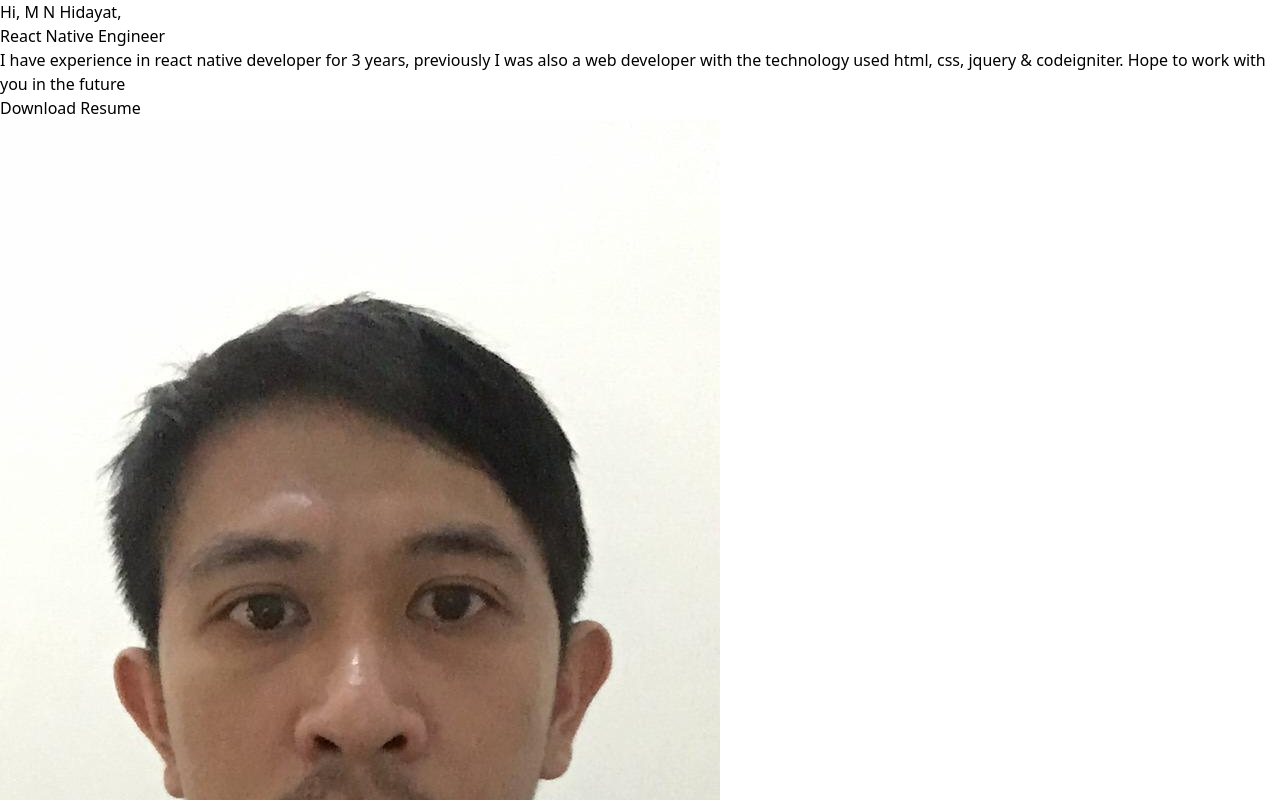
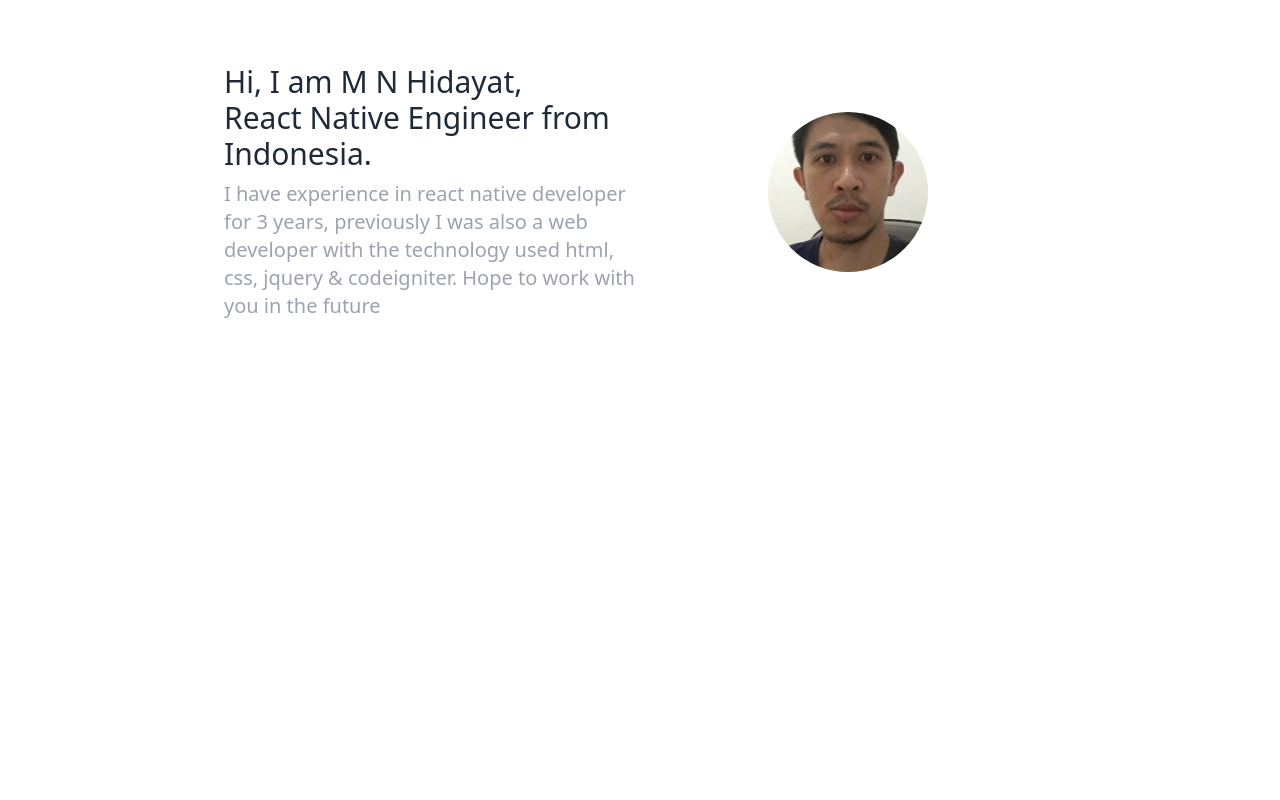
Before and after one commit to hidayat-nur/hidayat-nur.github.io, a React (Create React App) app: page / in a window 1280 px wide. Shown: the top 800 px of the page. Built offline with nearby package versions, Linux system fonts and the light colour scheme.

Commit message:
fix head information

```diff
--- a/src/screens/home.tsx
+++ b/src/screens/home.tsx
@@ -4,21 +4,25 @@ import { IMG } from "../assets/images";
 function Home() {
   return (
     <div>
-      <div>
+      <div className="grid grid-cols-2 h-96 items-center px-56">
         <div>
-          <p>
-            Hi, M N Hidayat,
-            <br /> React Native Engineer
+          <p className="text-gray-800 text-3xl font-medium mb-2">
+            Hi, I am M N Hidayat,
+            <br /> React Native Engineer from Indonesia.
           </p>
-          <p>
+          <p className="text-gray-400 text-xl">
             I have experience in react native developer for 3 years, previously
             I was also a web developer with the technology used html, css,
             jquery & codeigniter. Hope to work with you in the future
           </p>
-          <button onClick={() => null}>Download Resume</button>
         </div>
+
         <div>
-          <img src={IMG.AVATAR} alt="Hidayat" />
+          <img
+            alt="profil"
+            src={IMG.AVATAR}
+            className="mx-auto object-cover rounded-full h-40 w-40"
+          />
         </div>
       </div>
     </div>
```
